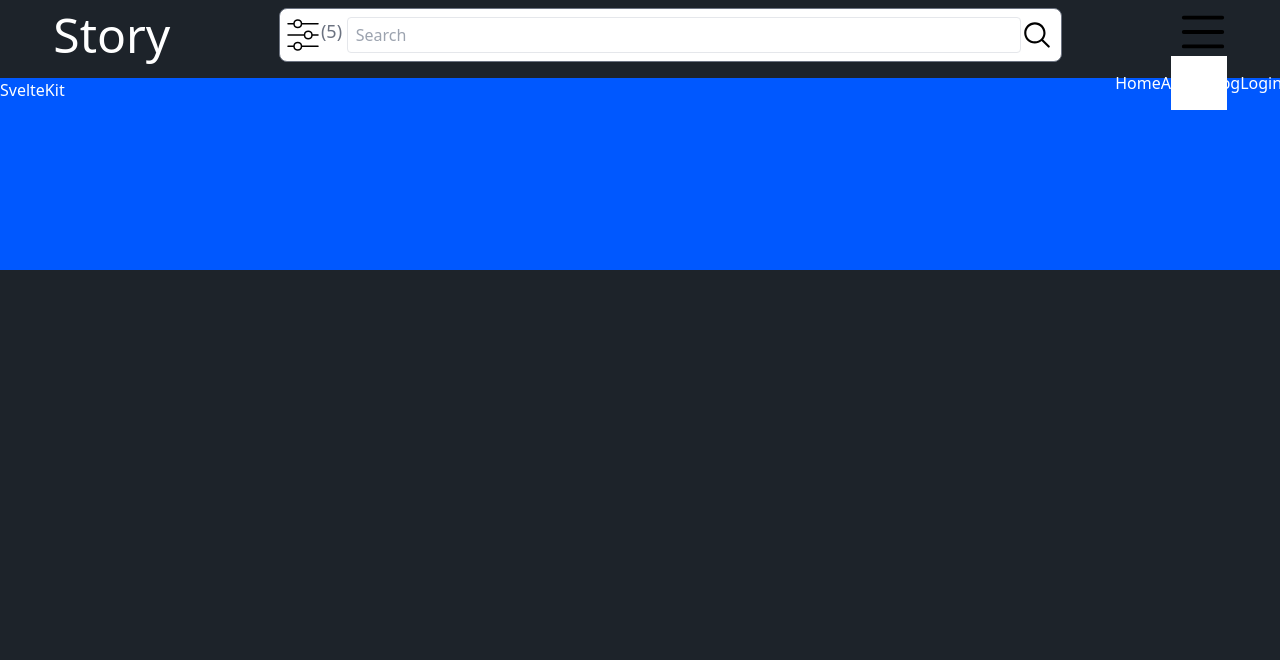
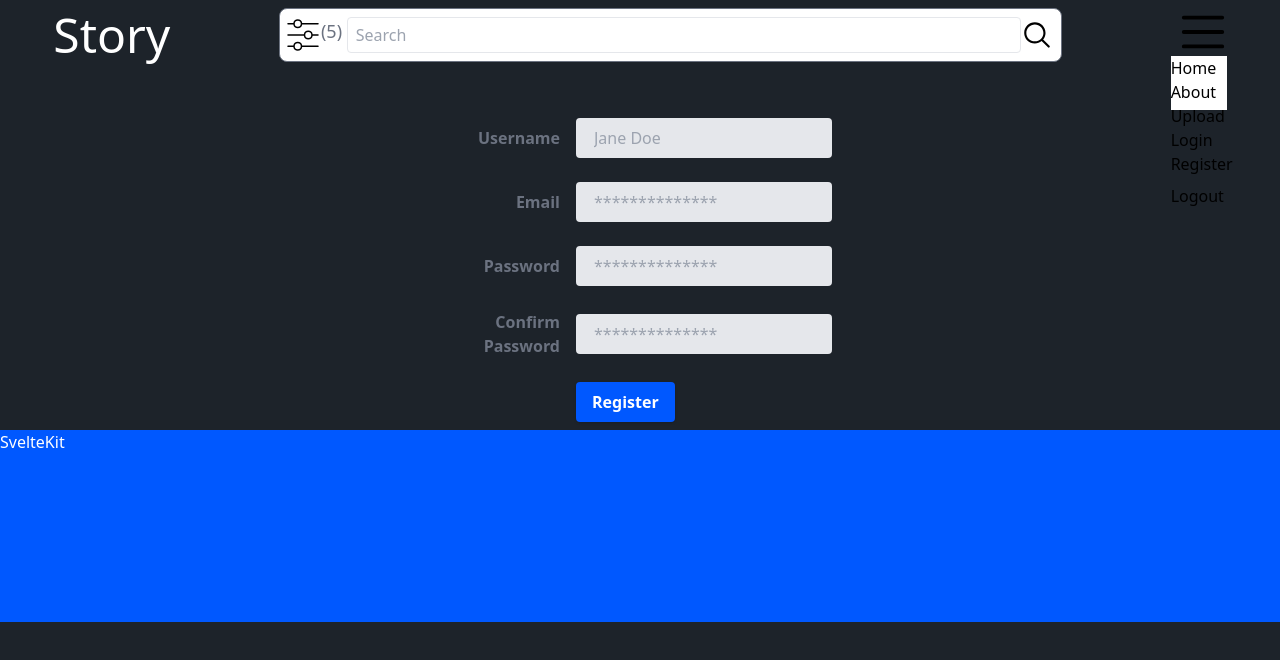
Before and after one commit to Beth-Kavod/Story, a SvelteKit app: page /auth/register in a window 1280 px wide. Both pictures are taken after a click on the button 1202 px from the left and 32 px from the top of the page. Shown: the top 660 px of the page. Built offline with nearby package versions, Linux system fonts and the light colour scheme.

Commit message:
Started work on upload page

```diff
--- /dev/null
+++ b/src/lib/api/registerUser.js
@@ -0,0 +1,37 @@
+import { setCookie } from 'svelte-cookie';
+import { goto } from '$app/navigation';
+
+async function loginUser(event) {
+  try {
+    event.preventDefault();
+
+    const registerAttempt = await fetch(`/api/auth/register`, {
+      method: 'POST',
+      headers: {
+        'Content-Type': 'application/json'
+      },
+      body: JSON.stringify({
+        username: event.target.username.value,
+        password: event.target.password.value,
+        email: event.target.email.value
+      })
+    });
+
+    if (!registerAttempt.ok) {
+      throw new Error(registerAttempt.errorMessage);
+    }
+
+    const response = await registerAttempt.json();
+
+    if (response.success) {
+      // Save the users logged in state
+      setCookie('story-token', response.data.JWT, 7, true)
+      goto('/')
+    }
+
+  } catch (error) {
+    console.error(error);
+  }
+}
+
+export default loginUser
--- a/src/routes/Header.svelte
+++ b/src/routes/Header.svelte
@@ -1,5 +1,5 @@
 <script>
-  import logoutUser from '$lib/helpers/logoutUser';
+  import logoutUser from '$lib/api/logoutUser';
 
   import searchIcon from '$lib/assets/icons/search.svg';
   import hamburgerIcon from '$lib/assets/icons/hamburger-menu.svg';
@@ -51,15 +51,14 @@
     </button>
 
     {#if navOpen}
-      <div class="absolute left-0 w-full h-full bg-white z-10">
-        <div class="flex items-center justify-center h-full">
+      <div class="absolute w-full h-full bg-white z-10 text-black">
           <a href="/" class="my-2">Home</a>
           <a href="/about" class="my-2">About</a>
-          <a href="/blog" class="my-2">Blog</a>
+          <a href="/upload" class="my-2">Upload</a>
           <a href="/auth/login" class="my-2">Login</a>
+          <a href="/auth/register" class="my-2">Register</a>
           <!-- You can add more menu items as needed -->
-          <!-- <button on:click={logoutUser} class="my-2">Logout</button> -->
-        </div>
+          <button on:click={logoutUser} class="my-2">Logout</button>
       </div>
     {/if}
   </div>
--- /dev/null
+++ b/src/routes/api/auth/register/+server.js
@@ -0,0 +1,26 @@
+import dotenv from 'dotenv'
+dotenv.config()
+
+export const POST = async ({ request }) => {
+  try {
+
+    const body = await request.json();
+    const { username, password, email } = body;
+
+    const response = await fetch(`${process.env.ApiHostname}/auth/register`, {
+      method: "POST",
+      headers: {
+        "Content-Type": "application/json",
+      },
+      body: JSON.stringify({ username, password, email }),
+    })
+
+    const data = await response.json();
+
+    if (!data.success) return new Response(JSON.stringify(data), { status: response.status })
+
+    return new Response(JSON.stringify(data), {status: 200})
+  } catch (error) {
+    return new Response(JSON.stringify(data), {status: 500})
+  }
+}
--- a/src/routes/auth/login/+page.svelte
+++ b/src/routes/auth/login/+page.svelte
@@ -1,5 +1,5 @@
 <script>
-  import loginUser from '$lib/helpers/loginUser';
+  import loginUser from '$lib/api/loginUser';
 </script>
 
 <form on:submit={(event) => {loginUser(event); console.log("Works")}} class="w-full max-w-sm mt-12">
--- a/src/routes/auth/register/+page.svelte
+++ b/src/routes/auth/register/+page.svelte
@@ -0,0 +1,54 @@
+<script>
+  import registerUser from '$lib/api/registerUser';
+</script>
+
+<form on:submit={(event) => {registerUser(event); console.log("registered")}} class="w-full max-w-sm mt-12">
+  <div class="md:flex md:items-center mb-6">
+    <div class="md:w-1/3">
+      <label class="block text-gray-500 font-bold md:text-right mb-1 md:mb-0 pr-4" for="inline-full-name">
+        Username
+      </label>
+    </div>
+    <div class="md:w-2/3">
+      <input class="bg-gray-200 appearance-none border-2 border-gray-200 rounded w-full py-2 px-4 text-gray-700 leading-tight focus:outline-none focus:bg-white focus:border-purple-500" id="inline-full-name" type="text" name="username" placeholder="Jane Doe">
+    </div>
+  </div>
+  <div class="md:flex md:items-center mb-6">
+    <div class="md:w-1/3">
+      <label class="block text-gray-500 font-bold md:text-right mb-1 md:mb-0 pr-4" for="inline-email">
+        Email
+      </label>
+    </div>
+    <div class="md:w-2/3">
+      <input class="bg-gray-200 appearance-none border-2 border-gray-200 rounded w-full py-2 px-4 text-gray-700 leading-tight focus:outline-none focus:bg-white focus:border-purple-500" id="inline-email" type="email" name="email" placeholder="**************">
+    </div>
+  </div>
+  <div class="md:flex md:items-center mb-6">
+    <div class="md:w-1/3">
+      <label class="block text-gray-500 font-bold md:text-right mb-1 md:mb-0 pr-4" for="inline-password">
+        Password
+      </label>
+    </div>
+    <div class="md:w-2/3">
+      <input class="bg-gray-200 appearance-none border-2 border-gray-200 rounded w-full py-2 px-4 text-gray-700 leading-tight focus:outline-none focus:bg-white focus:border-purple-500" id="inline-password" type="password" name="password" placeholder="**************">
+    </div>
+  </div>
+  <div class="md:flex md:items-center mb-6">
+    <div class="md:w-1/3">
+      <label class="block text-gray-500 font-bold md:text-right mb-1 md:mb-0 pr-4" for="inline-confirm-password">
+        Confirm Password
+      </label>
+    </div>
+    <div class="md:w-2/3">
+      <input class="bg-gray-200 appearance-none border-2 border-gray-200 rounded w-full py-2 px-4 text-gray-700 leading-tight focus:outline-none focus:bg-white focus:border-purple-500" id="inline-confirm-password" type="password" name="confirm_password" placeholder="**************">
+    </div>
+  </div>
+  <div class="md:flex md:items-center">
+    <div class="md:w-1/3"></div>
+    <div class="md:w-2/3">
+      <button class="shadow bg-accent hover:bg-accent focus:shadow-outline focus:outline-none text-white font-bold py-2 px-4 rounded" type="submit">
+        Register
+      </button>
+    </div>
+  </div>
+</form>
```
Also changed, not shown: src/routes/upload/+page.svelte (added, +86 -0 lines), src/lib/api/loginUser.js (renamed from src/lib/helpers/loginUser.js), src/lib/api/logoutUser.js (renamed from src/lib/helpers/logoutUser.js), src/lib/css/output.css.
